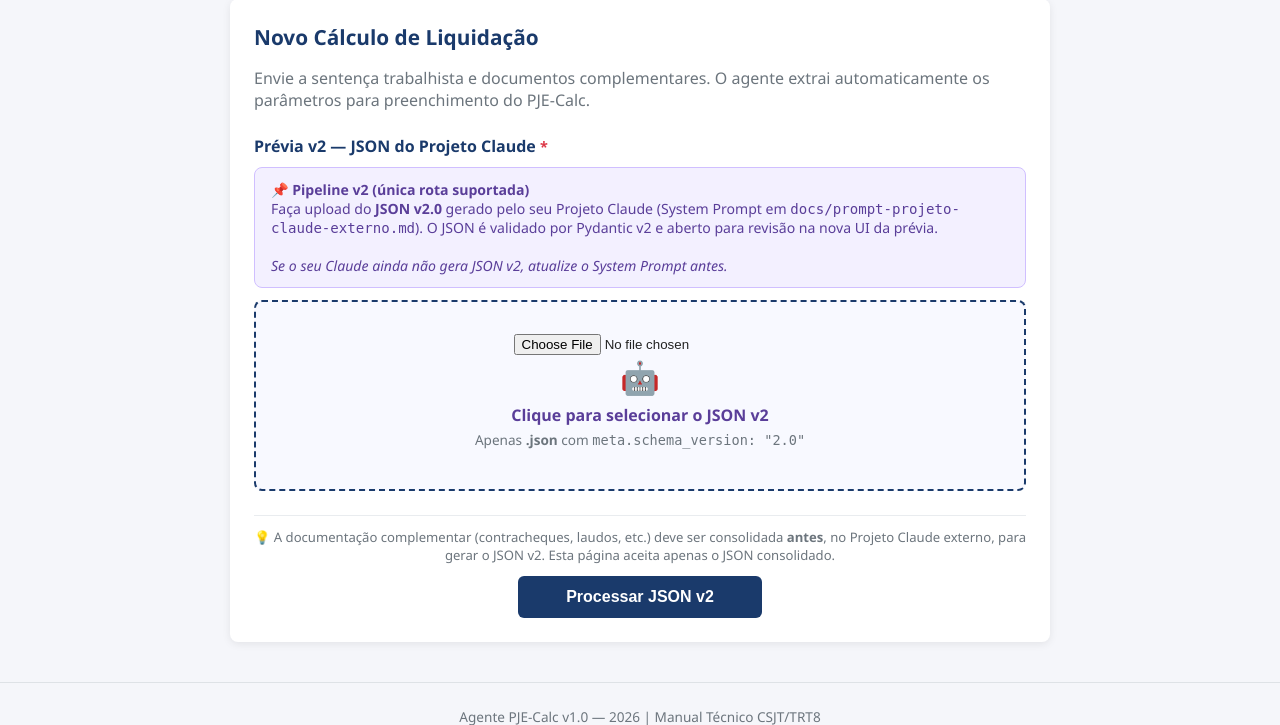
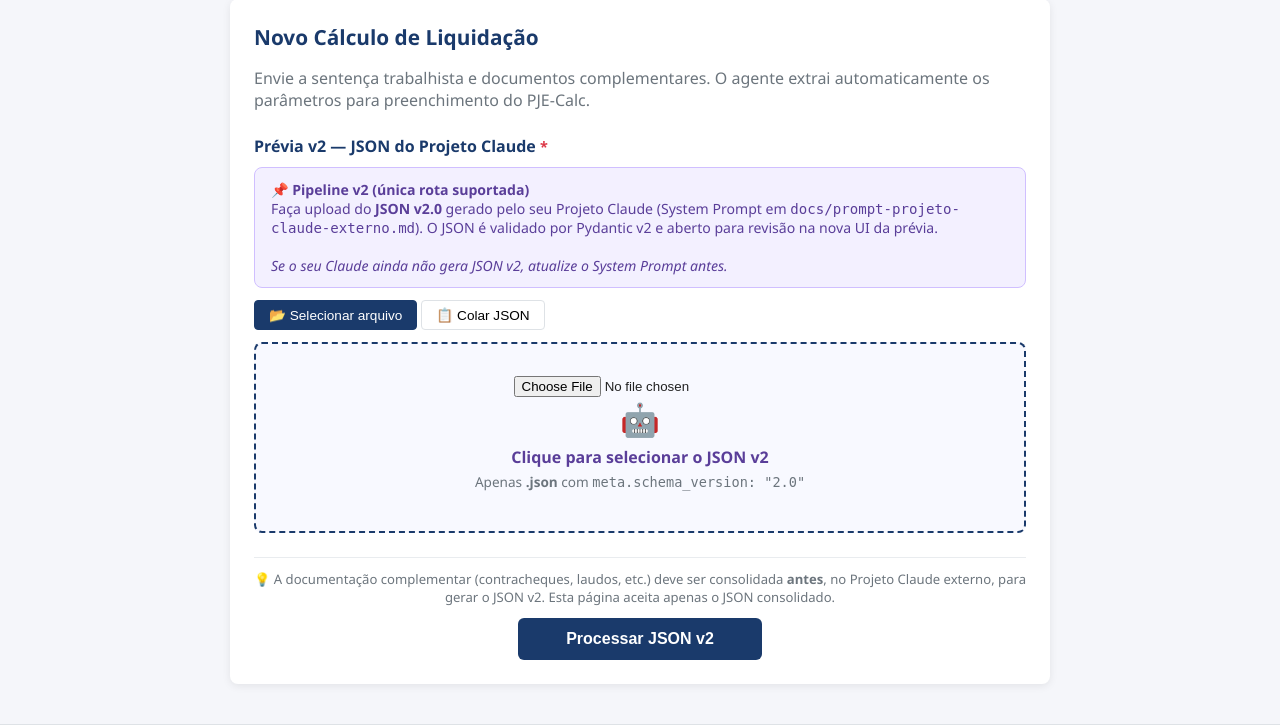
Before and after one commit to bragabarreto/pjecalc-agente, a FastAPI app: page /novo in a window 1280 px wide. Shown: the part 81-806 px from the top of the page. Run offline with FastAPI, Linux system fonts and the light colour scheme.

Commit message:
feat(novo_calculo): re-adicionar aba 'Colar JSON' (alternativa ao upload)
Página /novo só oferecia upload de arquivo. Re-adicionada tab '📋 Colar JSON'
permitindo colar conteúdo direto, com:

- Tabs '📂 Selecionar arquivo' (padrão) e '📋 Colar JSON'
- Textarea monospace 14 linhas com placeholder de exemplo
- Validação inline do JSON colado (✓ válido + tamanho KB, ou ✗ erro)
- Submit detecta tab ativa: se 'Colar', constrói Blob/File a partir do
  texto e nomeia como previa_<processo>.json
- Validação confirma meta.schema_version='2.0' antes de submeter

Co-Authored-By: Claude Sonnet 4.6 <noreply@anthropic.com>

```diff
--- a/templates/novo_calculo.html
+++ b/templates/novo_calculo.html
@@ -65,15 +65,39 @@
         <em>Se o seu Claude ainda não gera JSON v2, atualize o System Prompt antes.</em>
       </div>
 
+      <!-- Tabs: arquivo vs colar -->
+      <div class="doc-tabs">
+        <button type="button" class="tab-btn ativa" data-aba="aba-sent-arquivo" onclick="trocarAba(this)">
+          📂 Selecionar arquivo
+        </button>
+        <button type="button" class="tab-btn" data-aba="aba-sent-colar" onclick="trocarAba(this)">
+          📋 Colar JSON
+        </button>
+      </div>
+
       <div id="aba-sent-arquivo" class="aba-conteudo ativa">
         <div class="upload-area" id="area-sentenca"
              onclick="document.getElementById('arquivo-sentenca').click()">
-          <input type="file" id="arquivo-sentenca" name="sentenca" accept=".json" required>
+          <input type="file" id="arquivo-sentenca" accept=".json">
           <div style="font-size:2rem; color:#5a3e99; margin-bottom:6px;">🤖</div>
           <div style="font-size:1rem; color:#5a3e99; font-weight:600;">Clique para selecionar o JSON v2</div>
           <div style="color:#6c757d; font-size:0.85rem; margin-top:4px;">Apenas <strong>.json</strong> com <code>meta.schema_version: "2.0"</code></div>
           <div id="nome-sentenca" style="margin-top:10px; color:#28a745; font-weight:600;"></div>
         </div>
+      </div>
+
+      <div id="aba-sent-colar" class="aba-conteudo">
+        <textarea id="json-colado" rows="14" placeholder='Cole aqui o JSON v2 completo, ex:
+{
+  "meta": {"schema_version": "2.0", ...},
+  "processo": {...},
+  "parametros_calculo": {...},
+  ...
+}'
+          style="width:100%; padding:10px; border:1px solid #ced4da; border-radius:4px;
+                 font-family: ui-monospace, SFMono-Regular, Monaco, monospace;
+                 font-size:0.82rem; resize:vertical; min-height:240px;"></textarea>
+        <div id="status-colado" style="margin-top:8px; font-size:0.85rem;"></div>
       </div>
     </div>
 
@@ -104,6 +128,15 @@
 
 {% block extra_script %}
 <script>
+// Trocar entre abas Arquivo / Colar
+function trocarAba(btn) {
+  const aba = btn.dataset.aba;
+  document.querySelectorAll('.tab-btn').forEach(b => b.classList.remove('ativa'));
+  document.querySelectorAll('.aba-conteudo').forEach(c => c.classList.remove('ativa'));
+  btn.classList.add('ativa');
+  document.getElementById(aba).classList.add('ativa');
+}
+
 // Sentença — apenas JSON v2; valida arquivo no client antes de submit
 document.getElementById('arquivo-sentenca').addEventListener('change', function() {
   if (this.files.length > 0) {
@@ -131,12 +164,36 @@ document.getElementById('arquivo-sentenca').addEventListener('change', function(
   }
 });
 
+// Validação inline do JSON colado
+document.getElementById('json-colado').addEventListener('input', function() {
+  const txt = this.value.trim();
+  const status = document.getElementById('status-colado');
+  if (!txt) {
+    status.innerHTML = '';
+    return;
+  }
+  try {
+    const j = JSON.parse(txt);
+    if (!j.meta || j.meta.schema_version !== "2.0") {
+      status.innerHTML = '<span style="color:#dc3545;">⚠ JSON sem <code>meta.schema_version: "2.0"</code></span>';
+    } else {
+      const tamKB = (new Blob([txt]).size / 1024).toFixed(1);
+      status.innerHTML = `<span style="color:#28a745;">✓ JSON v2 válido (${tamKB} KB)</span>`;
+    }
+  } catch (err) {
+    status.innerHTML = '<span style="color:#dc3545;">✗ JSON mal-formado: ' + err.message.slice(0, 100) + '</span>';
+  }
+});
+
 // Submit do formulário
 document.getElementById('form-upload').addEventListener('submit', async function(e) {
   e.preventDefault();
   const formData = new FormData();
 
-  // Pipeline v2: SO upload de arquivo .json
+  // Detectar qual aba está ativa: arquivo ou colado
+  const abaArquivoAtiva = document.getElementById('aba-sent-arquivo').classList.contains('ativa');
+
+  if (abaArquivoAtiva) {
     const arquivo = document.getElementById('arquivo-sentenca').files[0];
     if (!arquivo) { alert('Selecione o arquivo .json antes de processar.'); return; }
     if (!arquivo.name.toLowerCase().endsWith('.json')) {
@@ -144,6 +201,26 @@ document.getElementById('form-upload').addEventListener('submit', async function
       return;
     }
     formData.append('sentenca', arquivo);
+  } else {
+    // Aba "Colar JSON": construir Blob a partir do textarea
+    const txt = document.getElementById('json-colado').value.trim();
+    if (!txt) { alert('Cole o JSON v2 antes de processar.'); return; }
+    let payload;
+    try {
+      payload = JSON.parse(txt);
+    } catch (err) {
+      alert('JSON colado mal-formado: ' + err.message);
+      return;
+    }
+    if (!payload.meta || payload.meta.schema_version !== "2.0") {
+      if (!confirm('JSON sem meta.schema_version: "2.0". Continuar mesmo assim?')) return;
+    }
+    // Criar um File a partir do conteúdo, com nome amigável
+    const blob = new Blob([txt], { type: 'application/json' });
+    const proc = (payload.processo && payload.processo.numero_processo) || 'colado';
+    const nomeArq = `previa_${proc.replace(/[^\w]/g, '_')}.json`;
+    formData.append('sentenca', new File([blob], nomeArq, { type: 'application/json' }));
+  }
 
   // Ocultar formulário e exibir barra de progresso
   document.getElementById('form-upload').style.display = 'none';
```
Lines whose indentation alone changed are shown as unchanged.
